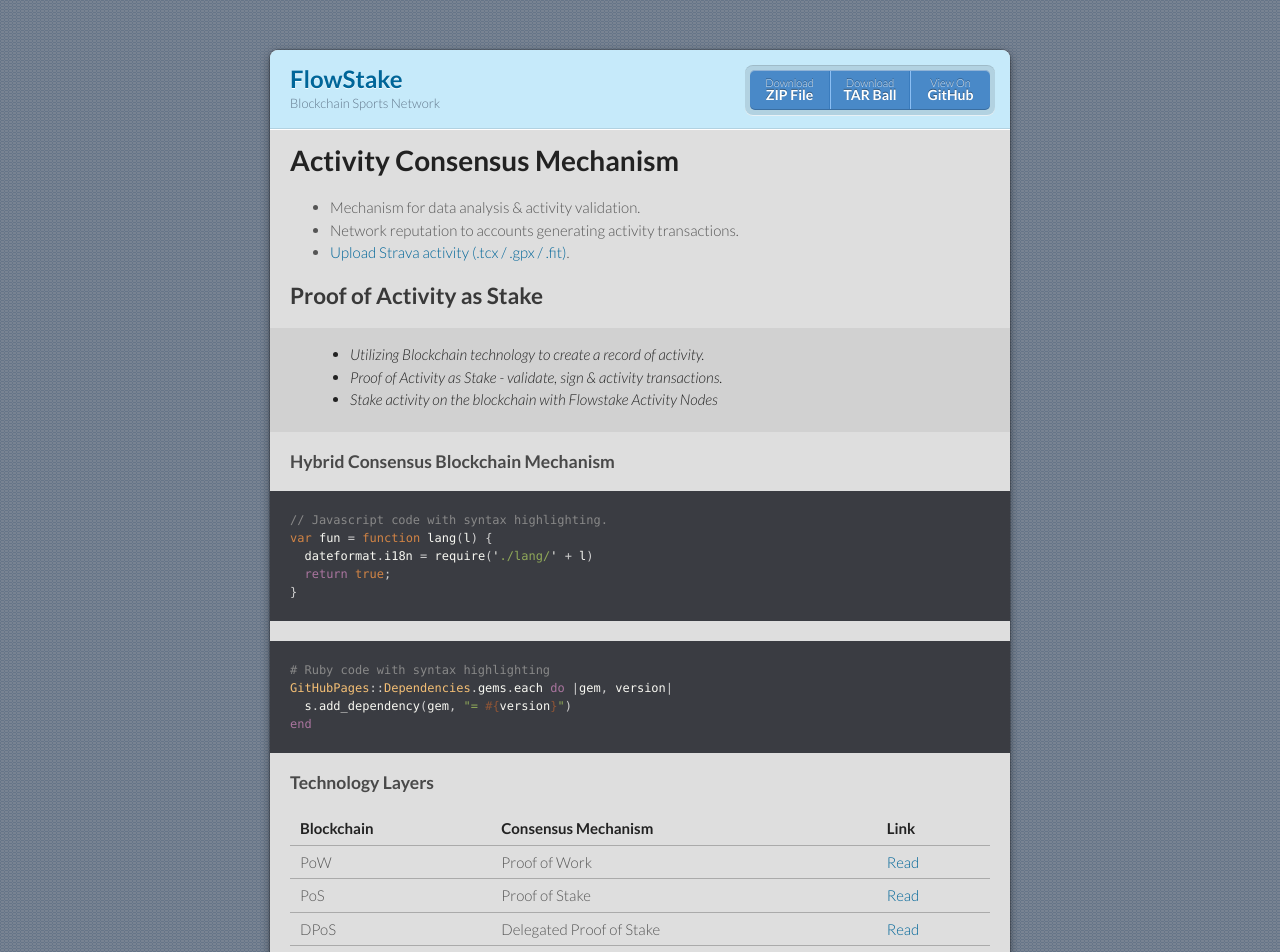
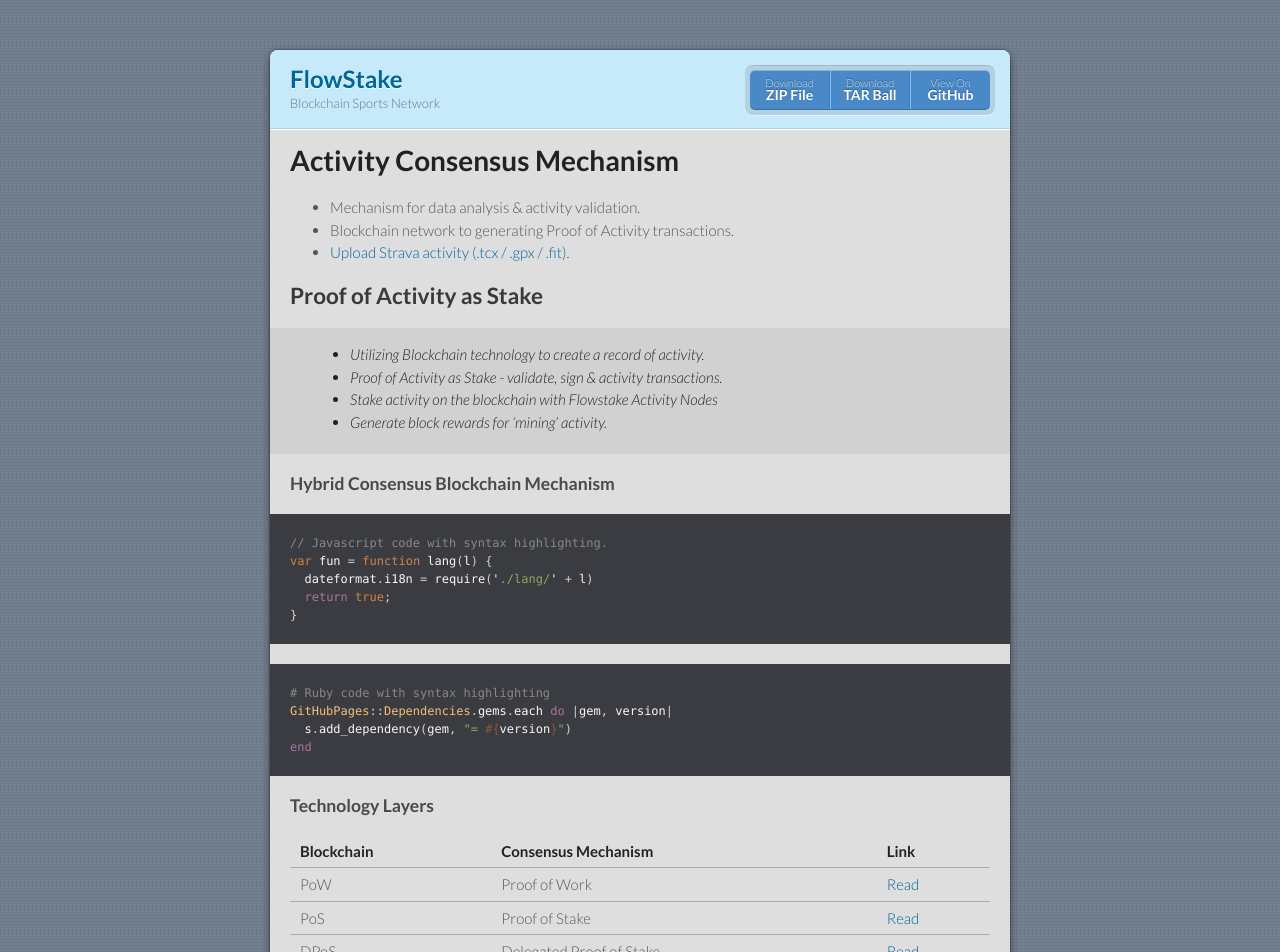
Before and after one commit to flowstake/flowstake.github.io, a Jekyll site: the page built from index.md, in a window 1280 px wide and 1400 px high. Shown: the top 952 px of the window. Built offline with Jekyll 4.4.1, drawn with Linux system fonts in a browser that asks for light colours; our own code applies the rules of GitHub Pages for plain Markdown files; some of the changed text lies outside the part shown.

Commit message:
Update index.md

```diff
--- a/index.md
+++ b/index.md
@@ -6,7 +6,7 @@ layout: default
 # Activity Consensus Mechanism
 
 - Mechanism for data analysis & activity validation.
-- Network reputation to accounts generating activity transactions.
+- Blockchain network to generating Proof of Activity transactions.
 - [Upload Strava activity (.tcx / .gpx / .fit)](https://support.strava.com/hc/en-us/articles/223297187-How-to-get-your-Activities-to-Strava).
 
 
@@ -15,6 +15,7 @@ layout: default
 > - Utilizing Blockchain technology to create a record of activity.
 > - Proof of Activity as Stake - validate, sign & activity transactions.
 > - Stake activity on the blockchain with Flowstake Activity Nodes
+> - Generate block rewards for 'mining' activity.
 
 
 ### Hybrid Consensus Blockchain Mechanism
@@ -55,9 +56,9 @@ end
 
 * * *
 
-### Small image
+### Blockchain Image
 
-![Octocat](https://github.githubassets.com/images/icons/emoji/octocat.png)
+![Blockchain](https://upload.wikimedia.org/wikipedia/commons/thumb/5/55/Bitcoin_Block_Data.svg/1600px-Bitcoin_Block_Data.svg)
 
 ### Large image
 
```
